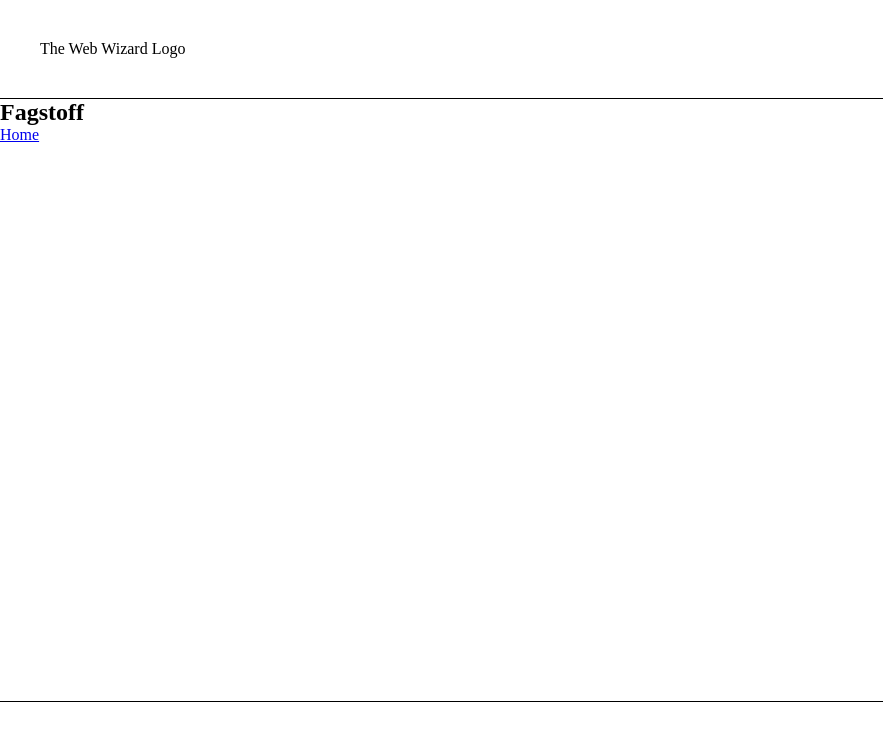
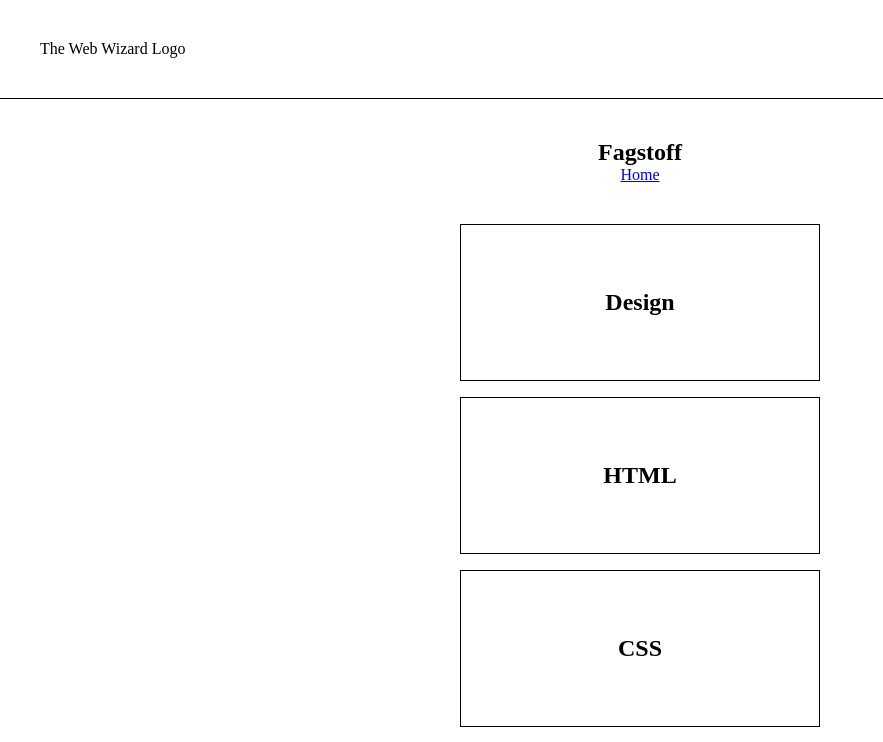
Before and after one commit to alekskosta/arbeidskrav02-aleksander-og-ola, a Next.js app: page /fagstoff in a window 1280 px wide. Shown: the top 742 px of the page, without its empty margins (0-883 px from the left). Built offline with nearby package versions, Linux system fonts and the light colour scheme.

Commit message:
Slettet tidigere header side samt opprettet temaer og bokser for disse med funksjon

```diff
--- /dev/null
+++ b/app/fagstoff/page.module.css
@@ -0,0 +1,14 @@
+.mainFront {
+  display: flex;
+  flex-direction: column;
+  justify-content: center;
+  align-items: center;
+  padding: 40px;
+}
+
+.sectionGrid {
+  display: grid;
+  grid-template-columns: repeat(auto-fit, minmax(250px, 1fr));
+  gap: 1rem;
+  padding: 40px 0px;
+}
--- a/app/fagstoff/page.tsx
+++ b/app/fagstoff/page.tsx
@@ -1,10 +1,36 @@
+"use client";
+
 import Link from "next/link";
+import showInfo from "@/data/info";
+import CardBox from "@/components/CardBox";
+import styles from "./page.module.css";
+import { useState } from "react";
 
 export default function Fagstoff() {
+  const dataInfo = showInfo();
+  const [openId, setOpenId] = useState<number | null>(null);
+
+  function handleToggle(id: number) {
+    setOpenId((prev) => (prev === id ? null : id));
+  }
+
   return (
-    <main>
+    <main className={styles.mainFront}>
       <h2>Fagstoff</h2>
       <Link href="/">Home</Link>
+      <section className={styles.sectionGrid}>
+        {dataInfo.map((tema) => (
+          <CardBox
+            key={tema.id}
+            id={tema.id}
+            title={tema.title}
+            info={tema.info}
+            href={tema.href}
+            isOpen={openId === tema.id}
+            onToggle={handleToggle}
+          />
+        ))}
+      </section>
     </main>
   );
 }
--- /dev/null
+++ b/components/CardBox.module.css
@@ -0,0 +1,10 @@
+.card {
+  display: flex;
+  flex-direction: column;
+  justify-content: center;
+  align-items: center;
+  gap: 10px;
+  border: 1px solid black;
+  padding: 4rem;
+  cursor: pointer;
+}
--- /dev/null
+++ b/components/CardBox.tsx
@@ -0,0 +1,39 @@
+import Link from "next/link";
+import styles from "./CardBox.module.css";
+
+type CardBoxProps = {
+  id: number;
+  title: string;
+  info: string;
+  href: string;
+  isOpen: boolean;
+  onToggle: (id: number) => void;
+};
+
+export default function CardBox(props: CardBoxProps) {
+  return (
+    <article
+      role="button"
+      tabIndex={0}
+      aria-expanded={props.isOpen}
+      aria-controls={`panel-${props.id}`}
+      className={styles.card}
+      onClick={() => props.onToggle(props.id)}
+      onKeyDown={(e) => {
+        if (e.key === "Enter" || e.key === " ") {
+          e.preventDefault();
+          props.onToggle(props.id);
+        }
+      }}
+    >
+      <h2>{props.title}</h2>
+      {props.isOpen && (
+        <div>
+          {" "}
+          <p>{props.info}</p>
+          <Link href={props.href}>Les mer her!</Link>
+        </div>
+      )}
+    </article>
+  );
+}
```
Also changed, not shown: app/header/page.tsx (deleted, +0 -10 lines).
